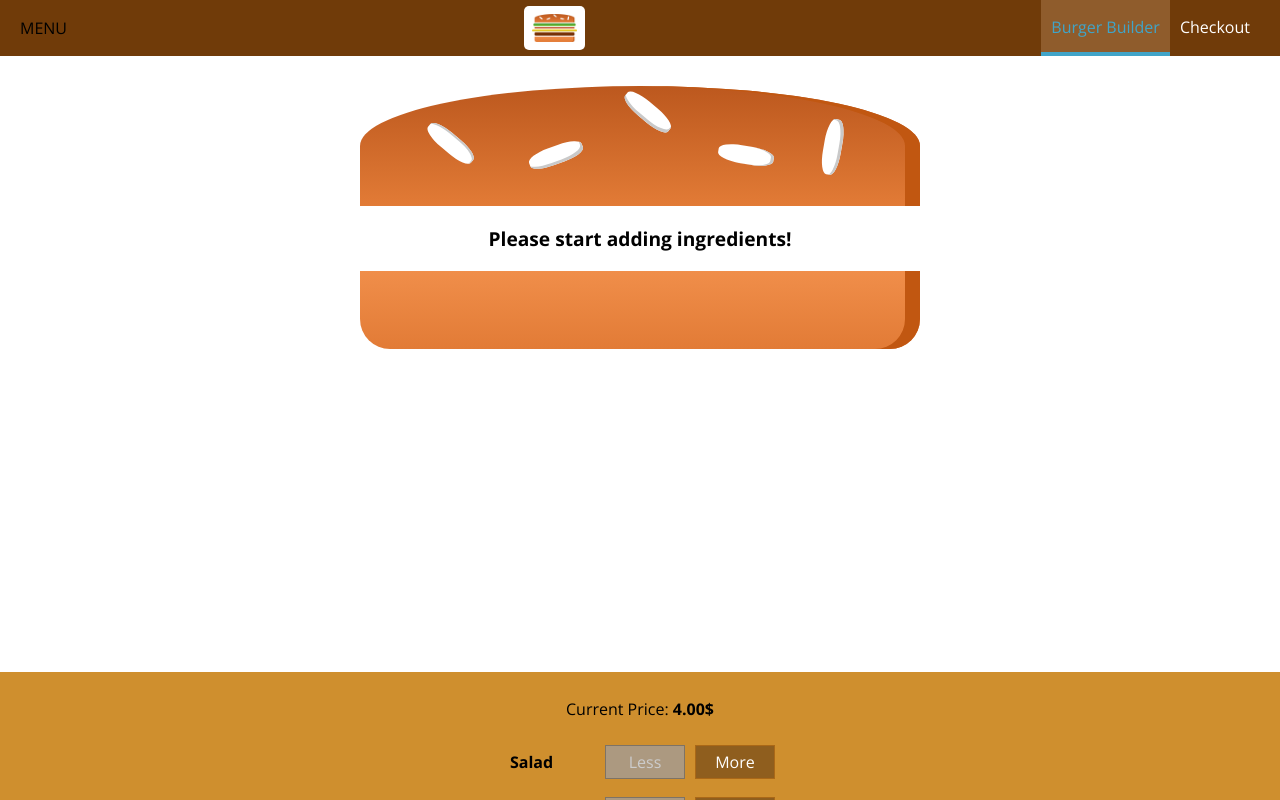
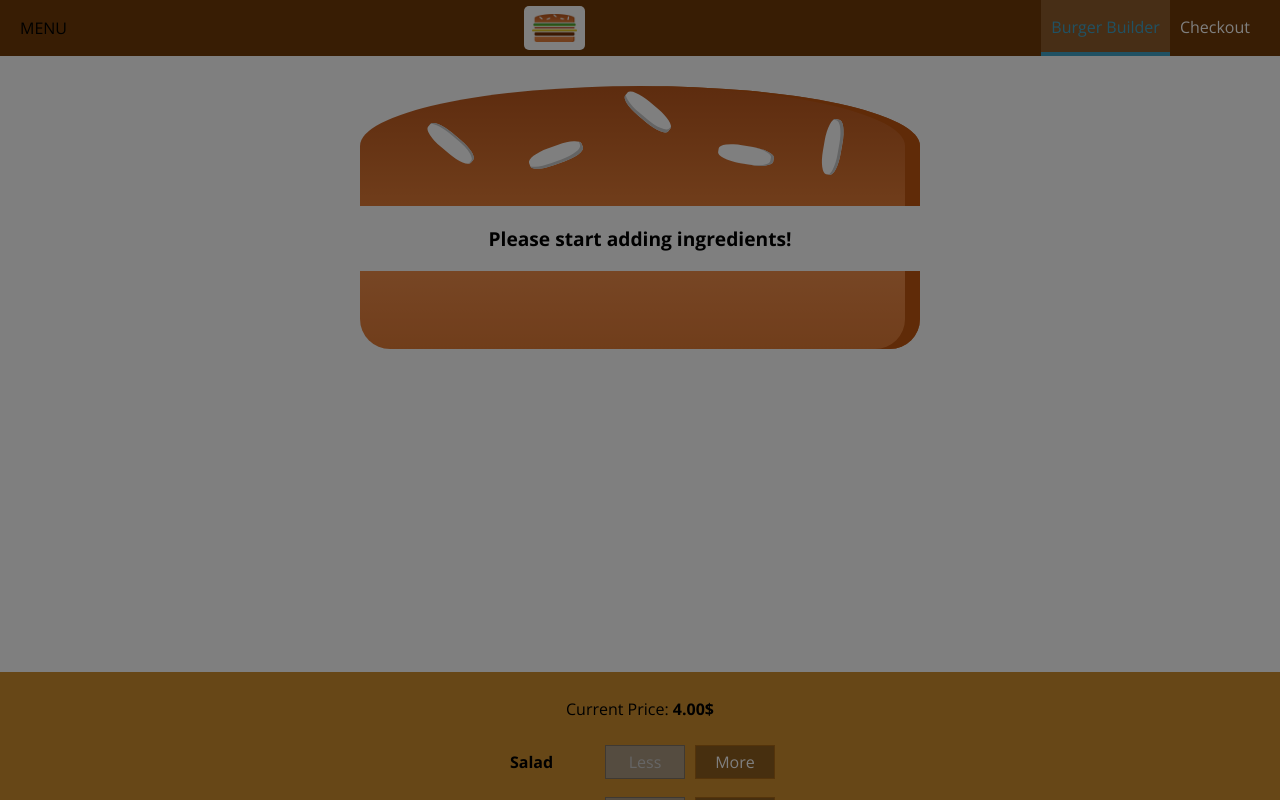
Before and after one commit to Tomekzako/The-Burger-Builder, a React app: page / in a window 1280 px wide. Shown: the top 800 px of the page. Built offline with nearby package versions, Linux system fonts and the light colour scheme.

Commit message:
Reusing the Backdrop

```diff
--- a/src/components/Layout/Layout.js
+++ b/src/components/Layout/Layout.js
@@ -1,17 +1,31 @@
-import React from 'react';
+import React, { Component } from 'react';
 import Aux from '../../hoc/Auxiliary';
 import classes from './Layout.css';
 import Toolbar from '../Navigation/Toolbar/Toolbar';
 import SideDrawer from '../Navigation/SideDrawer/SideDrawer';
 
-const layout = (props) => (
+class Layout extends Component {
+    state = {
+        showSideDrawer: true
+    }
+
+    sideDrawerClosedHandler = () => {
+        this.setState({showSideDrawer: false})
+    }
+
+    render () {
+        return (
             <Aux>
                 <Toolbar />
-        <SideDrawer />
+                <SideDrawer
+                    open={this.state.showSideDrawer}
+                    closed={this.sideDrawerClosedHandler}/>
                 <main className={classes.Content}>
-            {props.children}
+                    {this.props.children}
                 </main>
             </Aux>
         );
+    }
+}
 
-export default layout;
+export default Layout;
--- a/src/components/Navigation/SideDrawer/SideDrawer.js
+++ b/src/components/Navigation/SideDrawer/SideDrawer.js
@@ -2,10 +2,19 @@
 import classes from './SideDrawer.css';
 import Logo from '../../Logo/Logo'
 import NavigationItems from '../NavigationItems/NavigationItems';
+import Backdrop from '../../UI/Backdrop/Backdrop';
+import Aux from '../../../hoc/Auxiliary';
 
 const sideDrawer = (props) => {
+    let attachedClasses = [classes.SideDrawer, classes.Close];
+    if(props.open){
+        attachedClasses = [classes.SideDrawer, classes.Open];
+    }
+
     return (
-        <div className={classes.SideDrawer}>
+        <Aux>
+            <Backdrop show={props.open} clicked={props.closed}/>
+            <div className={attachedClasses.join(' ')}>
                 <div className={classes.Logo}>
                     <Logo />
                 </div>
@@ -13,6 +22,7 @@
                     <NavigationItems />
                 </nav>
             </div>
+        </Aux>
     );
 };
 
```
Lines whose indentation alone changed are shown as unchanged.
